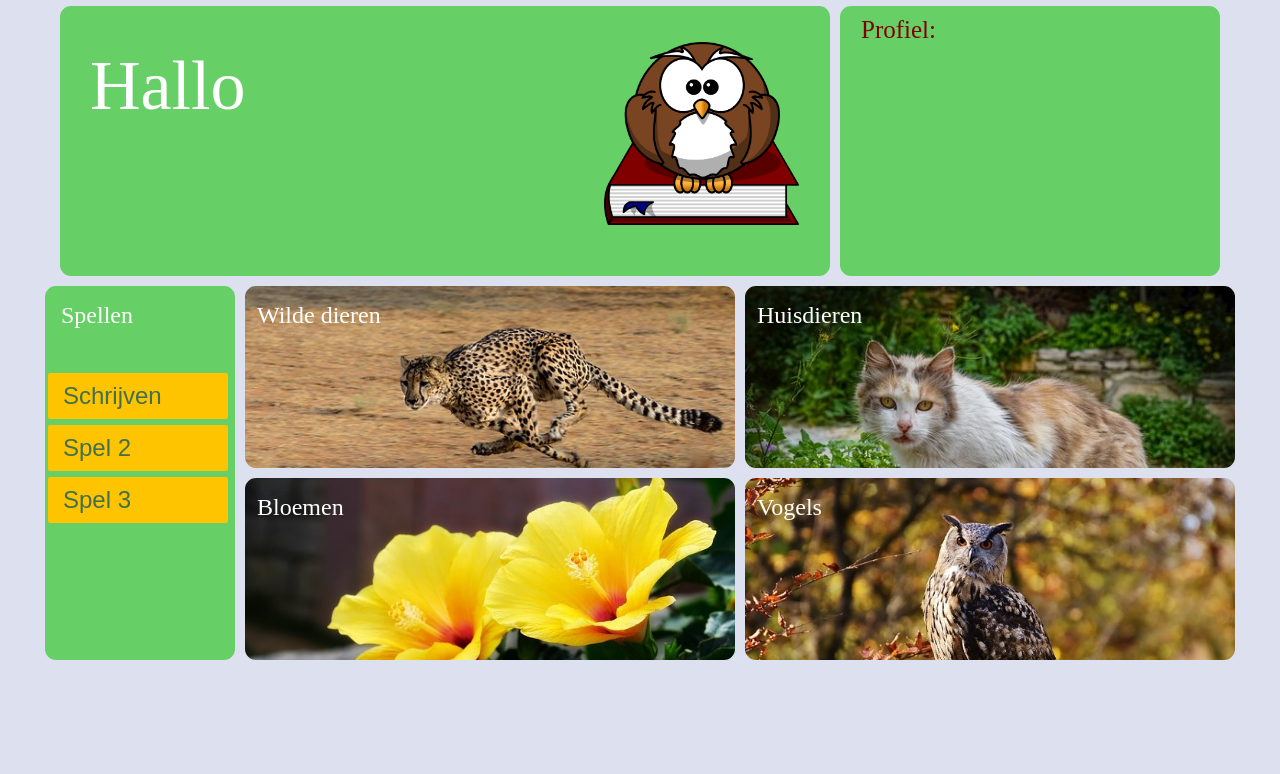
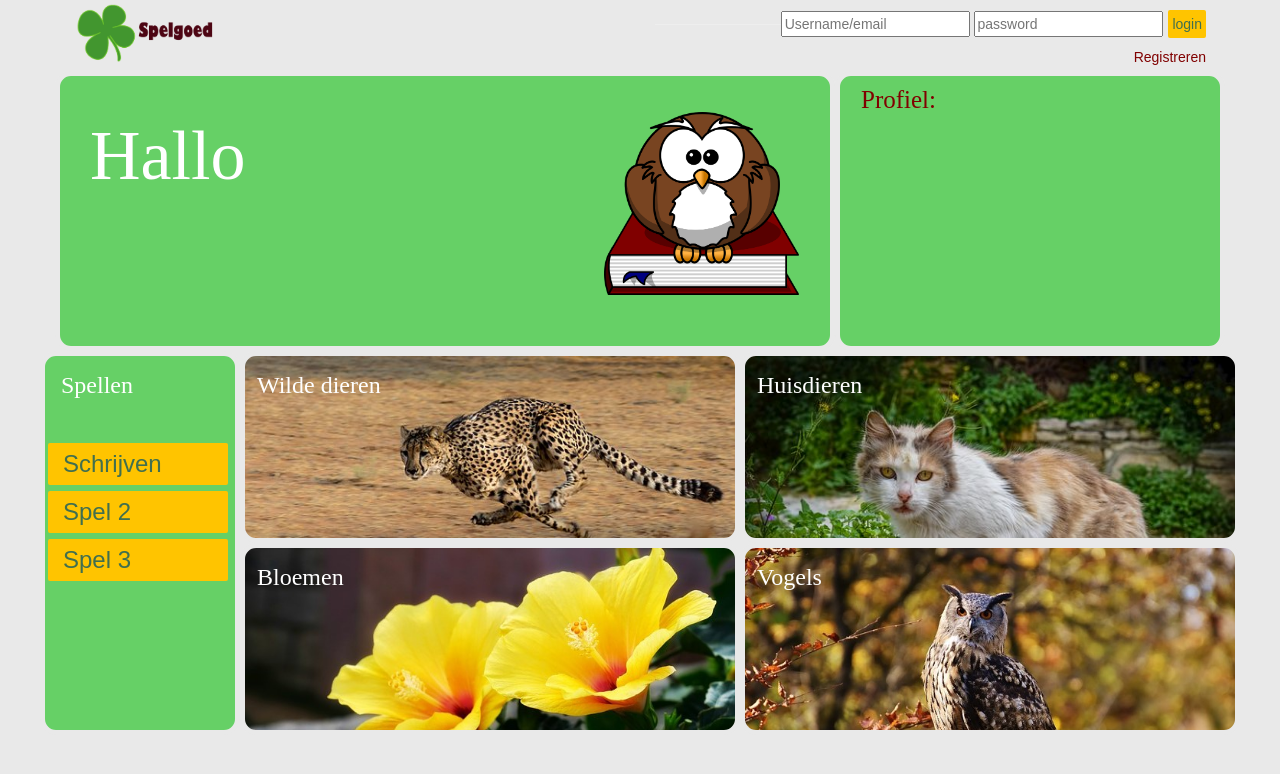
Before and after one commit to mpetrosov/elo, a PHP site: page /userpage.php in a window 1280 px wide. Shown: the top 774 px of the page. Run offline with PHP 8.4, Linux system fonts and the light colour scheme; data that the repository does not hold is empty; some libraries are stand-ins or nearby versions; some web fonts are replaced.

Commit message:
fixed login bug, some styling changes

```diff
--- a/includes/header.php
+++ b/includes/header.php
@@ -24,19 +24,12 @@
             <nav>
               <div class="row headerrow">
                 <div class="main-wrapper col-xs-6">
-                    <img id="logo" src="img/klaver1.png">
-                  <?php
-                      if (isset($_SESSION['st_id'])){
-                      } else{
-                         echo '
-                          <a class="register" href="signup.php">Registreren</a>';
-                      }
-                  ?>
+                    <img id="logo" src="img/klaver5.png">
 
                 </div>
                     <div class="col-xs-6 nav-login">
                         <?php
-                            if (isset($_SESSION['st_id'])){
+                            if (isset($_SESSION['u_id'])){
                                 echo '<form class="signout" action="includes/logout.inc.php" method="POST">
                                 <button type="submit" name="submit">logout</button>
                                 </form>';
@@ -45,9 +38,9 @@
                                echo '<form class="signup" action="includes/login.inc.php" method="POST">
                                     <input type="text" name="email" placeholder="Username/email">
                                     <input type="password" name="pwd" placeholder="password">
-                                    <button type="submit" name="submit">login</button>
-                                </form>
-                                ';
+                                    <button type="submit" name="submit">login</button><br>
+                                    </form><hr>
+                                    <a class="register" href="signup.php">Registreren</a>  ';
                             }
 
                         ?>
--- a/signup.php
+++ b/signup.php
@@ -27,7 +27,7 @@
     <div class="form-group">
       <label class="col-md-4 control-label" for="class" >Geboortedatum</label>
       <div class="col-md-4">
-      <input id="city" type="date" name="birthday" placeholder="geboortedatum" class="form-control input-md" required="">
+      <input id="date" type="date" name="birthday" placeholder="geboortedatum" class="form-control input-md" required="">
       </div>
     </div>
 
--- a/styles.css
+++ b/styles.css
@@ -5,8 +5,10 @@
 }
 
 #logo {
-  width:100px;
+  width:150px;
 }
+
+
 
 a {
   color: #800000;
@@ -25,7 +27,7 @@
   background-color:	#ffc400;
   border: none;
   color: #416f4f;
-  padding: 6px;
+  padding: 4px;
   text-align: center;
   text-decoration: none;
   margin-top: 6px;
@@ -52,13 +54,13 @@
 }
 
 .headerrow {
-  background-color: #66d066;
+  background-color: #e9e9e9;
   padding: 4px;
 }
 
 .register {
   padding-top: 2px;
-  font-size: 20px;
+  font-size: 14px;
 
 }
 
@@ -145,7 +147,7 @@
 .usertop {
   height: 20em;
   background-color: #66d066;
-  border: 5px solid #dde1ef;
+  border: 5px solid #e9e9e9;
   border-radius: 16px;
 }
 
@@ -171,7 +173,7 @@
 }
 
 body {
-  background-color:#dde1ef;
+  background-color:#e9e9e9;
 }
 
 .avatar {
@@ -195,7 +197,7 @@
   border-radius: 16px;
   color: white;
   font-size: 24px;
-  border: 5px solid #dde1ef;
+  border: 5px solid #e9e9e9;
   padding-left: 16px;
   padding-top: 12px;
 }
@@ -208,7 +210,7 @@
     padding: 12px;
     border-radius: 16px;
     height: 8em;
-    border: 5px solid #dde1ef;
+    border: 5px solid #e9e9e9;
     border-radius: 16px;
 }
 .theme2 {
@@ -219,7 +221,7 @@
     padding: 12px;
     border-radius: 16px;
     height: 8em;
-    border: 5px solid #dde1ef;
+    border: 5px solid #e9e9e9;
     border-radius: 16px;
 }
 
@@ -231,7 +233,7 @@
     padding: 12px;
     border-radius: 16px;
     height: 8em;
-    border: 5px solid #dde1ef;
+    border: 5px solid #e9e9e9;
     border-radius: 16px;
 }
 
@@ -243,7 +245,7 @@
     padding: 12px;
     border-radius: 16px;
     height: 8em;
-    border: 5px solid #dde1ef;
+    border: 5px solid #e9e9e9;
     border-radius: 16px;
 }
 
@@ -274,6 +276,9 @@
 }
 /*Header styles
  *********************************************************************** */
+.register{
+  float:right;
+}
 
  .nav-login {
    float: right;
--- a/userpage.php
+++ b/userpage.php
@@ -14,6 +14,11 @@
     <div class="container">
     <div class="row">
       <div class= "col-xs-12">
+        <?php
+
+        include_once 'includes/header.php'
+
+        ?>
       </div>
     </div>
 
@@ -24,7 +29,7 @@
 
           <?php
           try {
-              $conn = new PDO("mysql:host=127.0.0.1; dbname=spelgoed", "root", "");
+              $conn = new PDO("mysql:host=localhost; dbname=spelgoed", "root", "");
 
               $conn->setAttribute(PDO::ATTR_ERRMODE, PDO::ERRMODE_EXCEPTION);
               $sql = "SELECT students.firstname FROM students WHERE st_id=8";
@@ -97,19 +102,13 @@
           </div>
         </div>
 
-      <div class="col-sm-5 theme1">Wilde dieren
+      <div class="col-sm-5 theme1" onclick="window.location.href = 'game.php';">Wilde dieren
       </div>
-      <div class="col-sm-5 theme2">Huisdieren
+      <div class="col-sm-5 theme2" >Huisdieren
       </div>
       <div class="col-sm-5 theme3">Bloemen
       </div>
       <div class="col-sm-5 theme4">Vogels
-      </div>
-
-    </div>
-
-    <div class="row">
-      <div class="col-xs-12">
       </div>
 
     </div>
```
Also changed, not shown: img/klaver2.png (added), img/klaver3.png (added), img/klaver4.png (added), img/klaver5.png (added), img/laptop.jpg (deleted).
